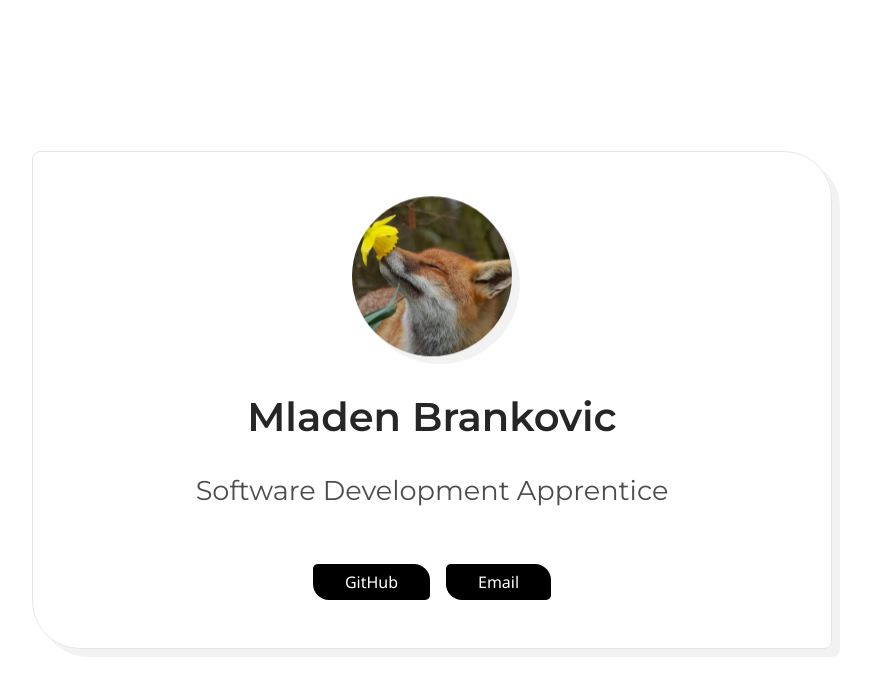
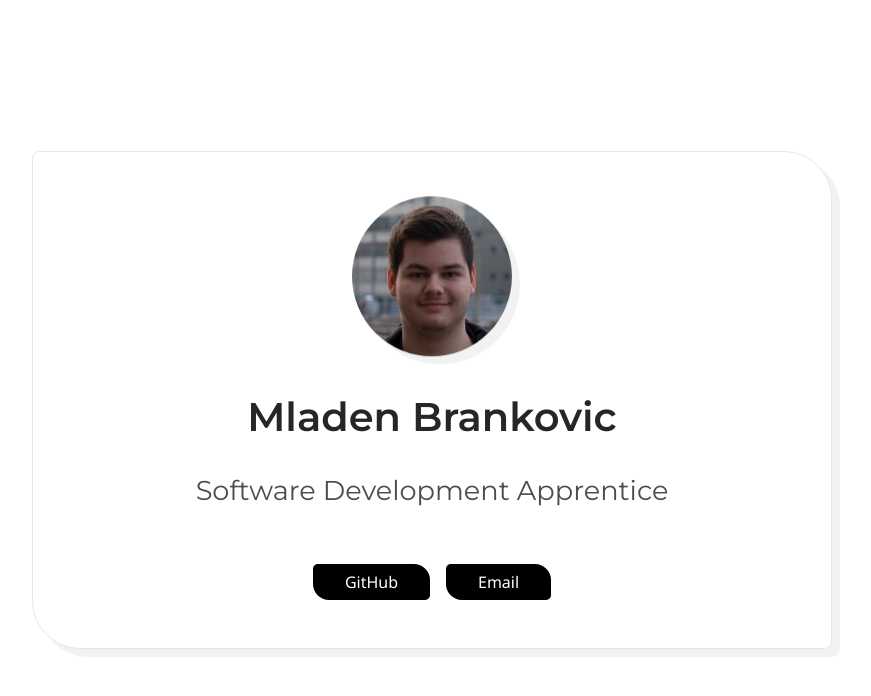
Before and after one commit to mladenbrankovic/homepage, a plain HTML site: page public/index.html in a window 1280 px wide. Shown: the whole page, without its empty margins (208-1079 px from the left). Drawn offline with nearby package versions, Linux system fonts and the light colour scheme.

Commit message:
Update avatar

```diff
--- a/public/index.html
+++ b/public/index.html
@@ -10,7 +10,7 @@
   <body>
     <main class="flex column center">
       <article class="flex column center card">
-        <img src="assets/img/avatar.jpeg" alt="GitHub Avatar" class="avatar hovering" />
+        <img src="assets/img/avatar.jpg" alt="GitHub Avatar" class="avatar hovering" />
         <h1>Mladen Brankovic</h1>
         <h2>Software Development Apprentice</h2>
         <section class="flex buttons">
```
Also changed, not shown: public/assets/img/avatar.jpeg (deleted), public/assets/img/avatar.jpg (added).
